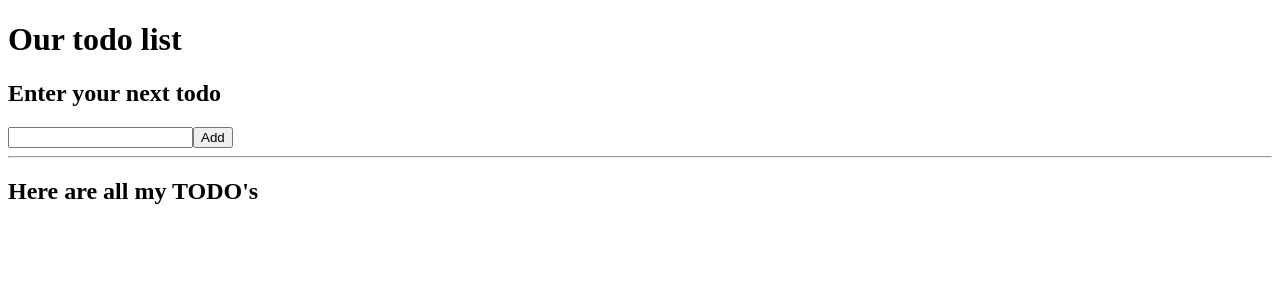
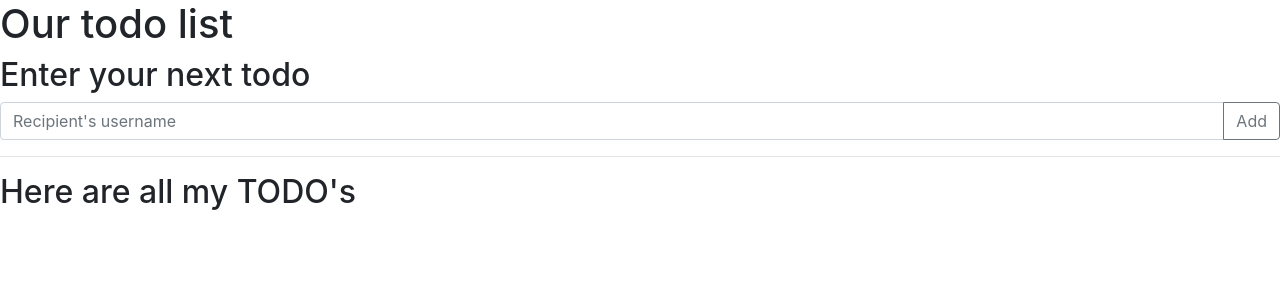
Before and after one commit to ScottDenton/Vue-Todo, a Vue app: page / in a window 1280 px wide. Shown: the top 300 px of the page. Built offline with nearby package versions, Linux system fonts and the light colour scheme.

Commit message:
fixed bootstrap and updated input styling

```diff
--- a/package.json
+++ b/package.json
@@ -8,8 +8,10 @@
     "lint": "vue-cli-service lint"
   },
   "dependencies": {
+    "bootstrap": "^4.5.3",
+    "bootstrap-vue": "^2.18.1",
     "core-js": "^3.6.5",
-    "vue": "^2.6.11"
+    "vue": "^2.6.12"
   },
   "devDependencies": {
     "@vue/cli-plugin-babel": "~4.5.0",
--- a/public/index.html
+++ b/public/index.html
@@ -6,6 +6,8 @@
     <meta name="viewport" content="width=device-width,initial-scale=1.0">
     <link rel="icon" href="<%= BASE_URL %>favicon.ico">
     <title><%= htmlWebpackPlugin.options.title %></title>
+    <script src="https://code.jquery.com/jquery-3.5.1.slim.min.js" integrity="sha384-DfXdz2htPH0lsSSs5nCTpuj/zy4C+OGpamoFVy38MVBnE+IbbVYUew+OrCXaRkfj" crossorigin="anonymous"></script>
+<script src="https://cdn.jsdelivr.net/npm/bootstrap@4.5.3/dist/js/bootstrap.bundle.min.js" integrity="sha384-ho+j7jyWK8fNQe+A12Hb8AhRq26LrZ/JpcUGGOn+Y7RsweNrtN/tE3MoK7ZeZDyx" crossorigin="anonymous"></script>
   </head>
   <body>
     <noscript>
--- a/src/components/todos.vue
+++ b/src/components/todos.vue
@@ -3,8 +3,12 @@
     <h1>Our todo list</h1>
     <h2>Enter your next todo</h2>
     <form>
-      <input id='todoInput' type="text">
-      <button type='submit' @click.prevent='addTodo'>Add</button>
+    <div class="input-group mb-3">
+      <input id='todoInput' type="text" class="form-control" placeholder="Recipient's username" aria-label="Recipient's username" aria-describedby="button-addon2">
+      <div class="input-group-append">
+        <button class="btn btn-outline-secondary" type="button" id="button-addon2" @click.prevent='addTodo' >Add</button>
+      </div>
+    </div>
     </form>
 
     <hr>
```
Also changed, not shown: src/main.js (+8 -0 lines), 1 other file (tests, documents, lock files or other folders).
